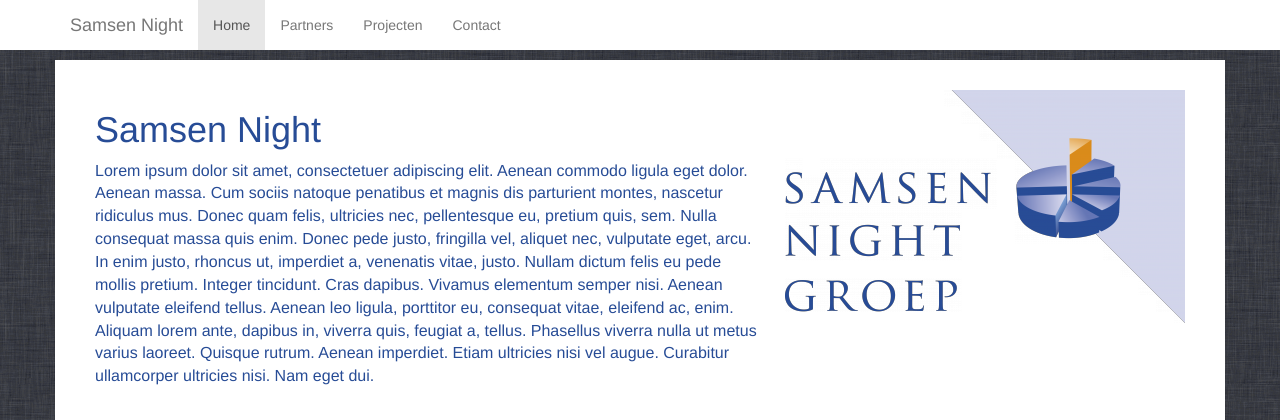
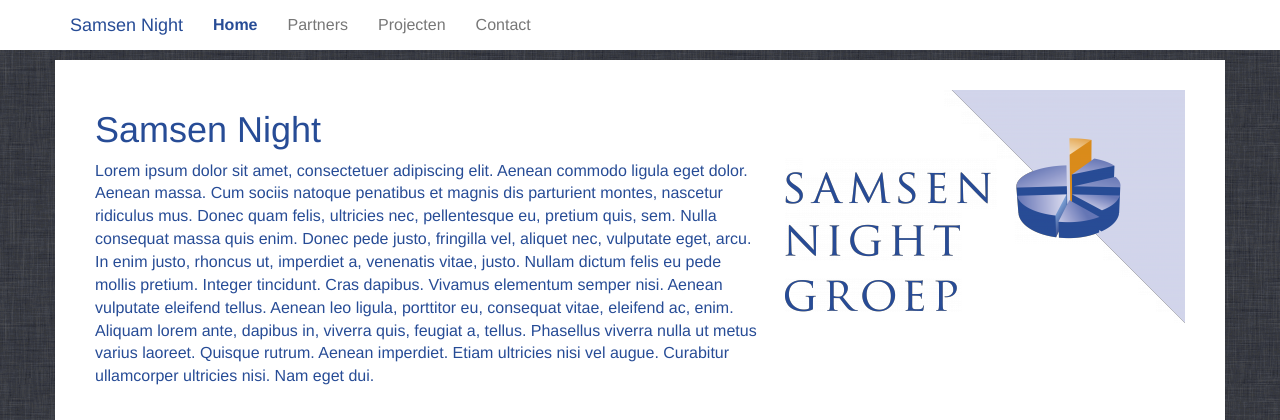
Before and after one commit to JeroenSteinfort/samsen-night, a PHP site: page / in a window 1280 px wide. Shown: the top 420 px of the page. Run offline with PHP 8.4, Linux system fonts and the light colour scheme; some libraries are stand-ins or nearby versions.

Commit message:
Updated navbar styling
Active pages styling + hover styling

```diff
--- a/css/stylesheet.css
+++ b/css/stylesheet.css
@@ -37,3 +37,22 @@ nav{
     background-color: white !important;
     border: 0px !important;
 }
+li.active > a{
+    background-color: white !important;
+    color: #274c96 !important;
+    font-weight: bold;
+}
+ul.nav > li > a{
+    color: grey;
+    font-size: 16px;
+}
+ul.nav > li > a:hover{
+    color: #274c96 !important;
+    font-size: 16px;
+}
+.navbar-brand{
+    color: #274c96 !important;
+    font-size: 16px;
+    -webkit-transition:  1s; /* Safari */
+    transition:  1s;
+}
```
